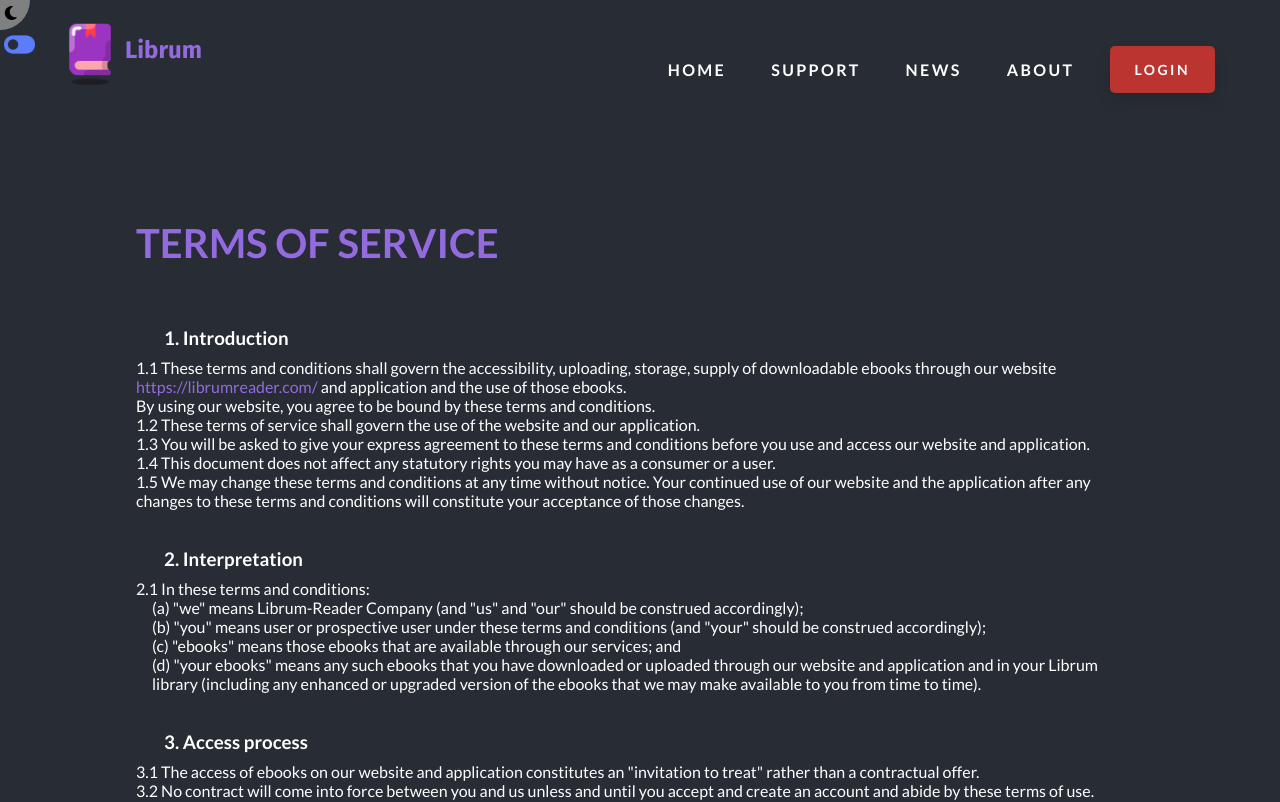
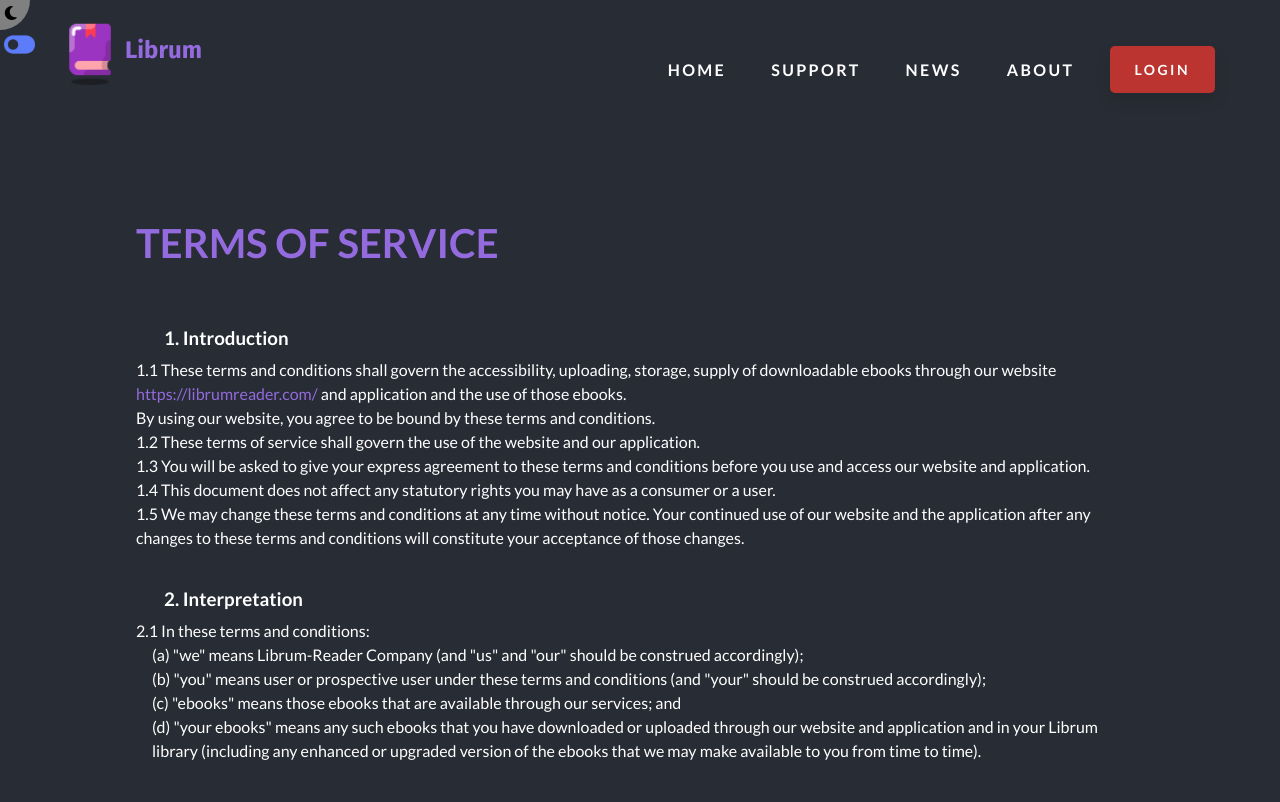
Before and after one commit to Librum-Reader/Librum-Website, a React (Create React App) app: page /termsofservice in a window 1280 px wide. Shown: the top 802 px of the page. Built offline with nearby package versions, Linux system fonts and the light colour scheme; no server answers; a web font is replaced by a local one; what react-google-recaptcha-v3 would draw is missing.

Commit message:
add line spacing

```diff
--- a/src/Pages/TermsOfService/TermsOfService.css
+++ b/src/Pages/TermsOfService/TermsOfService.css
@@ -28,10 +28,14 @@
   list-style-position: inside;
 } */
 
-.innerlist>li {
+.innerlist > li {
   list-style: latin-in-brackets;
   list-style-position: inside;
   margin-left: 1em;
+}
+
+.main-template > ol {
+  line-height:  1.5em;;
 }
 
 @counter-style latin-in-brackets {
```
